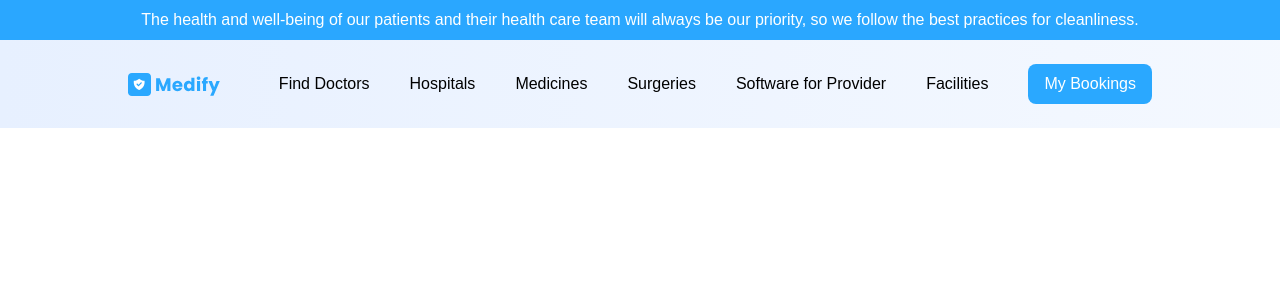
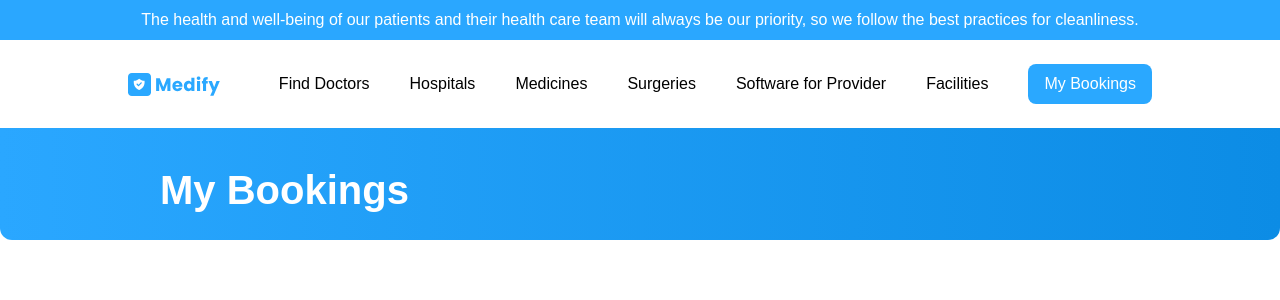
Before and after one commit to Narendra-kumar34/medify, a React (Create React App) app: page /bookings in a window 1280 px wide. Shown: the top 300 px of the page. Built offline with nearby package versions, Linux system fonts and the light colour scheme.

Commit message:
added routing

```diff
--- a/package.json
+++ b/package.json
@@ -8,6 +8,7 @@
     "@testing-library/user-event": "^13.5.0",
     "react": "^18.2.0",
     "react-dom": "^18.2.0",
+    "react-router-dom": "^6.23.0",
     "react-scripts": "5.0.1",
     "web-vitals": "^2.1.4"
   },
--- a/src/App.js
+++ b/src/App.js
@@ -1,12 +1,31 @@
-import './App.css';
-import Navbar from './components/Navbar/Navbar';
+import "./App.css";
+import { createBrowserRouter, RouterProvider } from "react-router-dom";
+import LandingPage from "./pages/LandingPage/LandingPage";
+import DoctorsPage from "./pages/DoctorsPage/DoctorsPage";
+import BookingsPage from "./pages/BookingsPage/BookingsPage";
+
+const router = createBrowserRouter([
+  {
+    path: "/",
+    children: [
+      {
+        path: "/",
+        element: <LandingPage />,
+      },
+      {
+        path: "/doctors",
+        element: <DoctorsPage />,
+      },
+      {
+        path: "/bookings",
+        element: <BookingsPage />,
+      },
+    ],
+  },
+]);
 
 function App() {
-  return (
-    <div>
-      <Navbar page="landing" />
-    </div>
-  );
+  return <RouterProvider router={router} />;
 }
 
 export default App;
--- a/src/components/Button/Button.module.css
+++ b/src/components/Button/Button.module.css
@@ -4,4 +4,5 @@
     border: none;
     border-radius: 0.5rem;
     color: white;
+    cursor: pointer;
 }
--- a/src/components/Navbar/Navbar.js
+++ b/src/components/Navbar/Navbar.js
@@ -2,6 +2,7 @@ import React from "react";
 import styles from "./Navbar.module.css";
 import { ReactComponent as MedifyIcon } from "../../assets/medifyIcon.svg";
 import Button from "../Button/Button";
+import { Link } from "react-router-dom";
 
 export default function Navbar({ page }) {
   return (
@@ -12,18 +13,28 @@ export default function Navbar({ page }) {
         cleanliness.
       </div>
       <nav className={page === "landing" ? styles.navbar : styles.otherNavbar}>
-        <MedifyIcon />
+        <Link to="/">
+          <MedifyIcon />
+        </Link>
         <div className={styles.navWrapper}>
-          <div className={styles.navLink}>Find Doctors</div>
+          <Link to="/doctors">
+            <div className={styles.navLink}>Find Doctors</div>
+          </Link>
           <div className={styles.navLink}>Hospitals</div>
           <div className={styles.navLink}>Medicines</div>
           <div className={styles.navLink}>Surgeries</div>
           <div className={styles.navLink}>Software for Provider</div>
           <div className={styles.navLink}>Facilities</div>
-          <Button value="My Bookings" />
+          <Link to="/bookings">
+            <Button value="My Bookings" />
+          </Link>
         </div>
       </nav>
-      {page !== "landing" && <div className={styles.navFooter}>{page === "bookings" && "My Bookings"}</div>}
+      {page !== "landing" && (
+        <div className={styles.navFooter}>
+          {page === "bookings" && "My Bookings"}
+        </div>
+      )}
     </div>
   );
 }
--- a/src/components/Navbar/Navbar.module.css
+++ b/src/components/Navbar/Navbar.module.css
@@ -33,6 +33,11 @@
     flex-wrap: wrap;
 }
 
+a {
+    text-decoration: none;
+    color: inherit;
+}
+
 .navFooter {
     background-image: linear-gradient(to right, rgba(42, 167, 255, 1), rgba(12, 140, 229, 1));
     height: 7rem;
--- /dev/null
+++ b/src/pages/BookingsPage/BookingsPage.js
@@ -0,0 +1,8 @@
+import React from "react";
+import Navbar from "../../components/Navbar/Navbar";
+
+export default function BookingsPage() {
+    return(<div>
+        <Navbar page="bookings" />
+    </div>)
+}
--- a/src/pages/LandingPage/LandingPage.js
+++ b/src/pages/LandingPage/LandingPage.js
@@ -0,0 +1,8 @@
+import React from "react";
+import Navbar from "../../components/Navbar/Navbar";
+
+export default function LandingPage() {
+    return(<div>
+        <Navbar page="landing" />
+    </div>)
+}
```
Also changed, not shown: src/pages/BookingsPage/BookingsPage.module.css (added), 1 other file (tests, documents, lock files or other folders).
